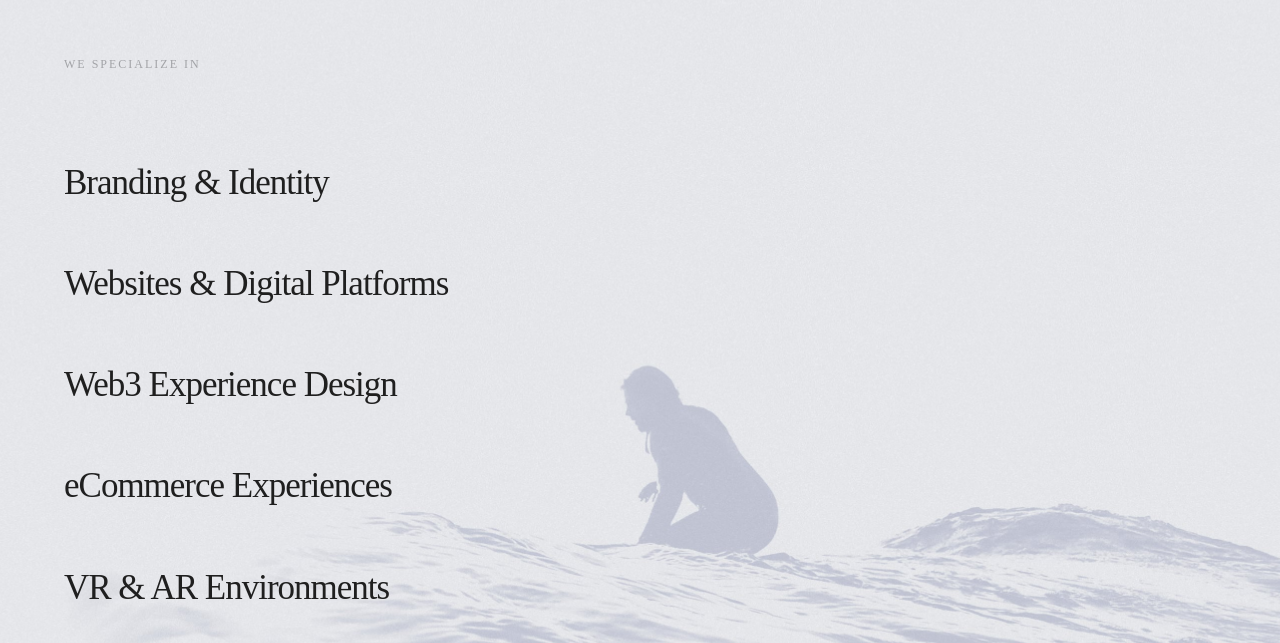
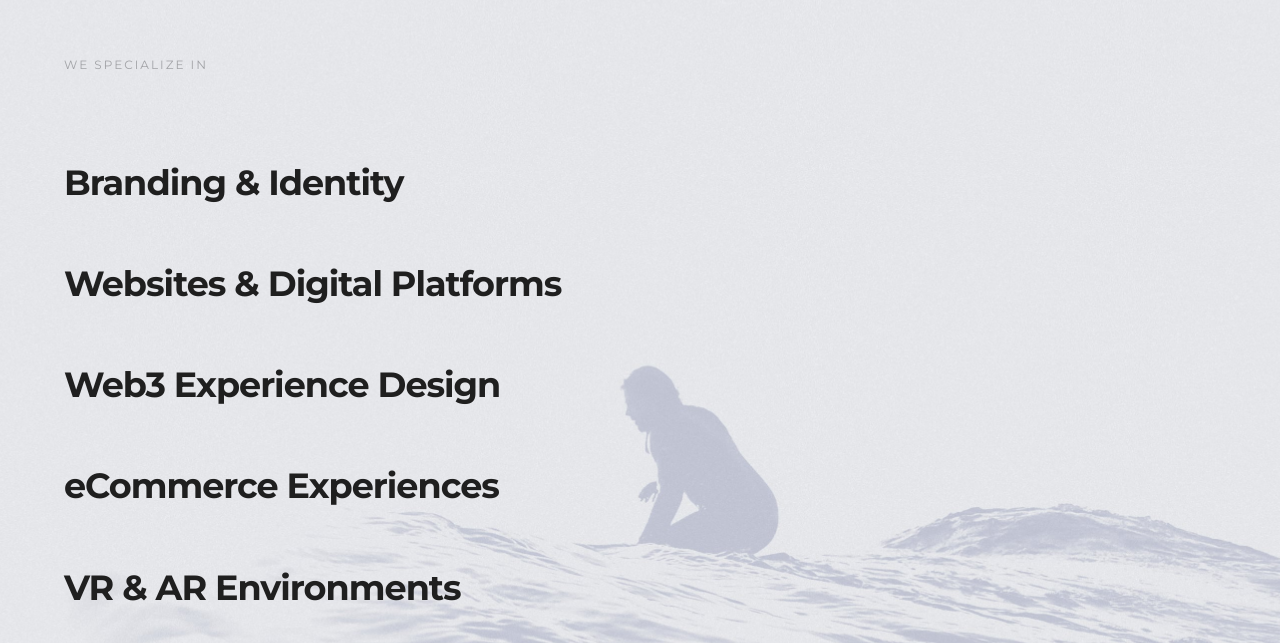
Before and after one commit to FettahAud/hover-animation, a website built with Vite: page index.html in a window 1280 px wide. Shown: the part 163-806 px from the top of the page. Built offline with nearby package versions, Linux system fonts and the light colour scheme.

Commit message:
added font

```diff
--- a/src/style.scss
+++ b/src/style.scss
@@ -1,3 +1,5 @@
+@import url('https://fonts.googleapis.com/css?family=Montserrat:400,500,600,700,800,900&display=swap');
+
 *, *::before, *::after {
     box-sizing: border-box;
     margin: 0;
@@ -8,6 +10,7 @@
     overflow: hidden;
     padding: 90px 0 70px;
     position: relative;
+    font-family: Montserrat, sans-serif;
     .fill-background {
         display: none;
         object-fit: cover;
@@ -42,7 +45,7 @@
                 font-size: 20px;
                 font-stretch: normal;
                 font-style: normal;
-                font-weight: normal;
+                font-weight: bold;
                 letter-spacing: -0.5px;
                 line-height: 1.25;
                 padding: 19px 0;
```
